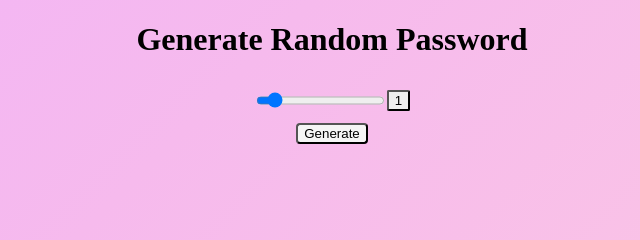
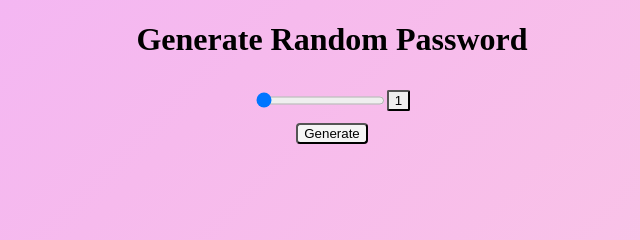
Before and after one commit to akash1812/Password-Generator, a website: page index.html in a window 1280 px wide. Shown: the top 240 px of the page, 308-948 px from the left. Drawn offline with Linux system fonts and the light colour scheme.

Commit message:
Fixed the error in slider value

```diff
--- a/index.html
+++ b/index.html
@@ -9,7 +9,7 @@
 <body>
     <h1>Generate Random Password</h1>
     <div class="slidecontainer">
-        <input type="range" min="1" max="32" value="4" class="slider" id="myRange">
+        <input type="range" min="1" max="32" value="1" class="slider" id="myRange">
         <button id="btn">1</button>
       </div>
 
```
